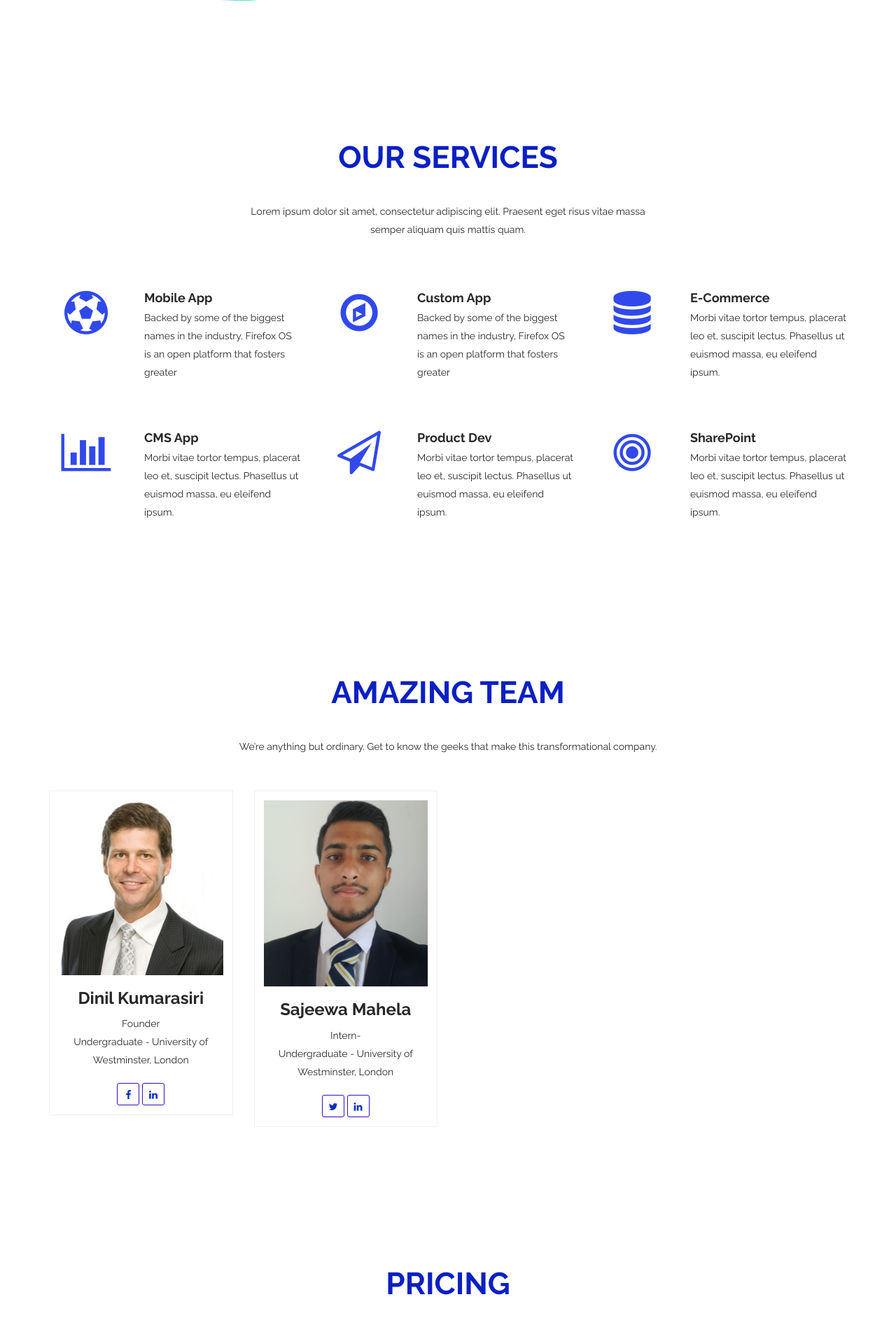
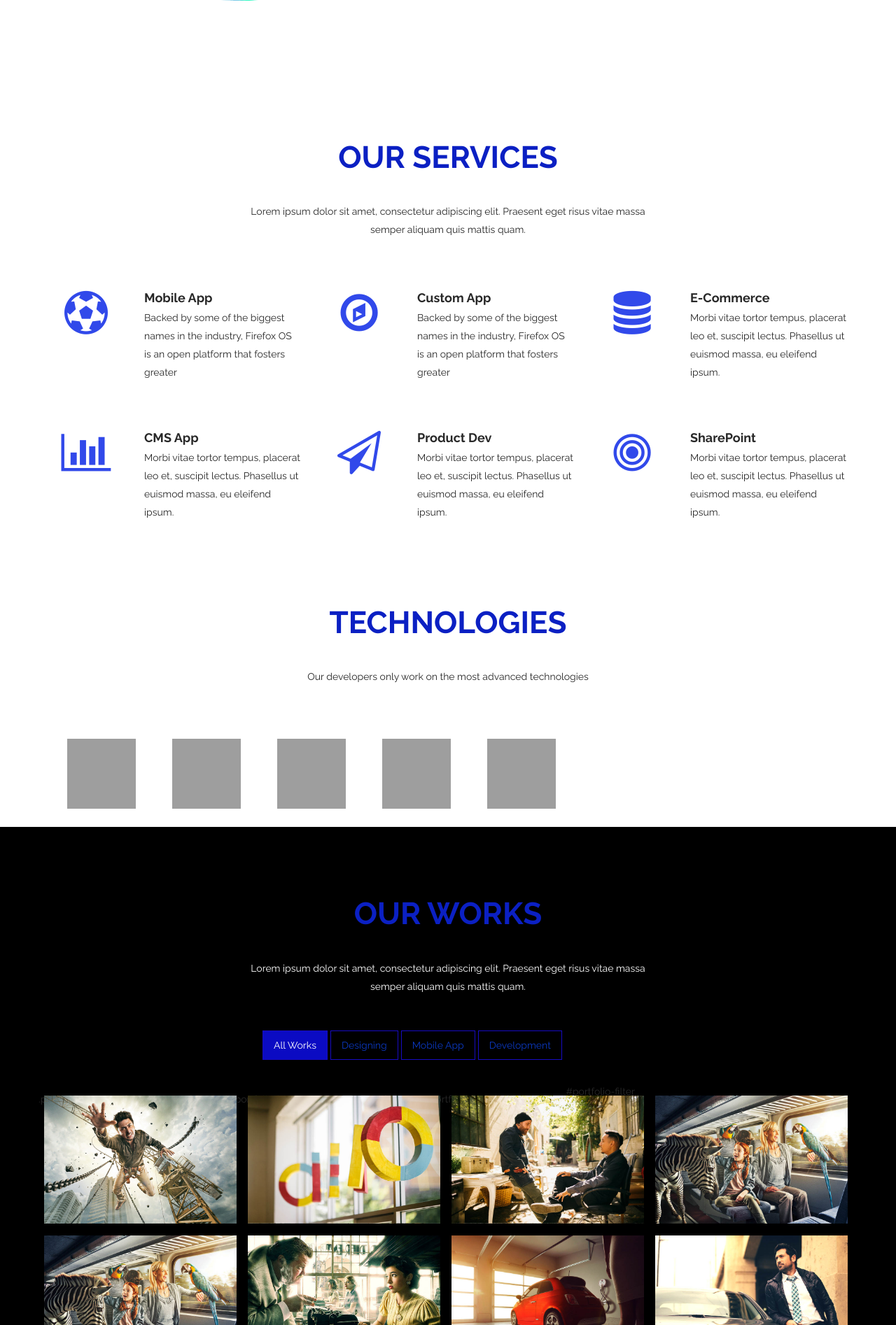
Before and after one commit to sajeewaml9930/sajeewaml9930.github.io, a PHP site: page / in a window 1280 px wide. Shown: the part 2066-3960 px from the top of the page at 70% size. Run offline with PHP 8.4, Linux system fonts and the light colour scheme; grey boxes are pictures that could not be loaded.

Commit message:
Create technology part

```diff
--- a/css/styles.css
+++ b/css/styles.css
@@ -791,3 +791,23 @@ margin: 9px auto;
 padding: 7px 0 0;
 }
 }
+div.Technology {
+  margin: 25px;
+  border: 1px solid rgb(255, 255, 255);
+  float: left;
+  width: 100px;
+}
+
+div.Technology:hover {
+  border: 1px solid rgb(255, 253, 253);
+}
+
+div.Technology img {
+  width: 100%;
+  height: 100px;
+}
+
+div.desc {
+  padding: 15px;
+  text-align: center;
+}
--- a/index.html
+++ b/index.html
@@ -50,8 +50,9 @@
               <li class="scroll"><a href="#features">Features</a></li>
               <li class="scroll"><a href="#about">About</a></li>
               <li class="scroll"><a href="#services">Services</a></li>
-              <!-- <li class="scroll"><a href="#portfolio">Portfolio</a></li>-->
-              <li class="scroll"><a href="#our-team">Team</a></li>
+              <li class="scroll"><a href="#Technologies">Technologies</a></li>
+              <li class="scroll"><a href="#portfolio">Portfolio</a></li>
+              <!--<li class="scroll"><a href="#our-team">Team</a></li>-->
               <li class="scroll"><a href="#pricing">Pricing</a></li>
               <li class="scroll"><a href="#contact-us">Contact</a></li>
             </ul>
@@ -363,8 +364,76 @@
     </section>
     <!--/#services-->
 
-    <!--
-    <section id="portfolio">
+    <section id="Technologies">
+      <div class="container">
+        <div class="section-header">
+          <h2 class="section-title text-center wow fadeInDown">Technologies</h2>
+          <p class="text-center wow fadeInDown">
+            Our developers only work on the most advanced technologies
+          </p>
+
+        </div>
+        <div class="Technology">
+          <a href="https://flutter.dev" target="_blank" rel="noreferrer">
+              <img
+                src="https://www.vectorlogo.zone/logos/flutterio/flutterio-icon.svg"
+                alt="flutter"
+                width="40"
+                height="40"
+              />
+            </a>
+          </div>
+            <div class="Technology">
+            <a href="https://www.java.com" target="_blank" rel="noreferrer">
+              <img
+                src="https://raw.githubusercontent.com/devicons/devicon/master/icons/java/java-original.svg"
+                alt="java"
+                width="40"
+                height="40"
+              />
+            </a>
+          </div>
+            <div class="Technology">
+            <a
+              href="https://developer.mozilla.org/en-US/docs/Web/JavaScript"
+              target="_blank"
+              rel="noreferrer"
+            >
+              <img
+                src="https://raw.githubusercontent.com/devicons/devicon/master/icons/javascript/javascript-original.svg"
+                alt="javascript"
+                width="40"
+                height="40"
+              />
+            </a>
+          </div>
+            <div class="Technology">
+            <a href="https://www.python.org" target="_blank" rel="noreferrer">
+              <img
+                src="https://raw.githubusercontent.com/devicons/devicon/master/icons/python/python-original.svg"
+                alt="python"
+                width="40"
+                height="40"
+              />
+            </a>
+          </div>
+            <div class="Technology">
+            <a href="https://reactjs.org/" target="_blank" rel="noreferrer">
+              <img
+                src="https://raw.githubusercontent.com/devicons/devicon/master/icons/react/react-original-wordmark.svg"
+                alt="react"
+                width="40"
+                height="40"
+              />
+            </a>
+          </div>
+
+        <div class="col-md-3 col-sm-6 col-xs-12">
+        </div>
+      </div>
+    </section>
+    <!--/#Technologies-->
+      <section id="portfolio">
       <div class="container">
         <div class="section-header">
           <h2 class="section-title text-center wow fadeInDown">Our Works</h2>
@@ -558,8 +627,9 @@
       container
     </section>
     portfolio
-  -->
 
+
+  <!--
     <section id="our-team">
       <div class="container">
         <div class="section-header">
@@ -631,7 +701,7 @@
               </ul>
             </div>
           </div>
-          <!--
+
           <div class="col-md-3 col-sm-6 col-xs-12">
             <div
               class="team-member wow fadeInUp"
```
